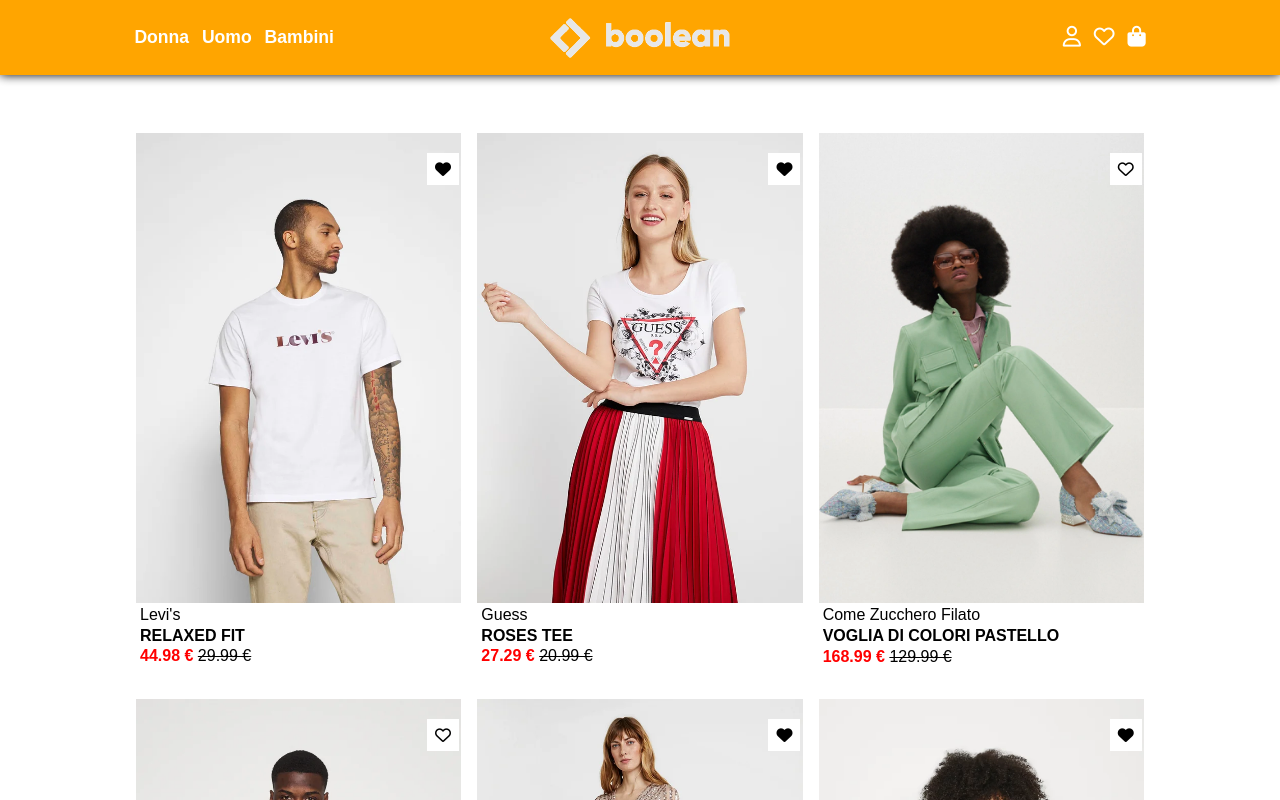
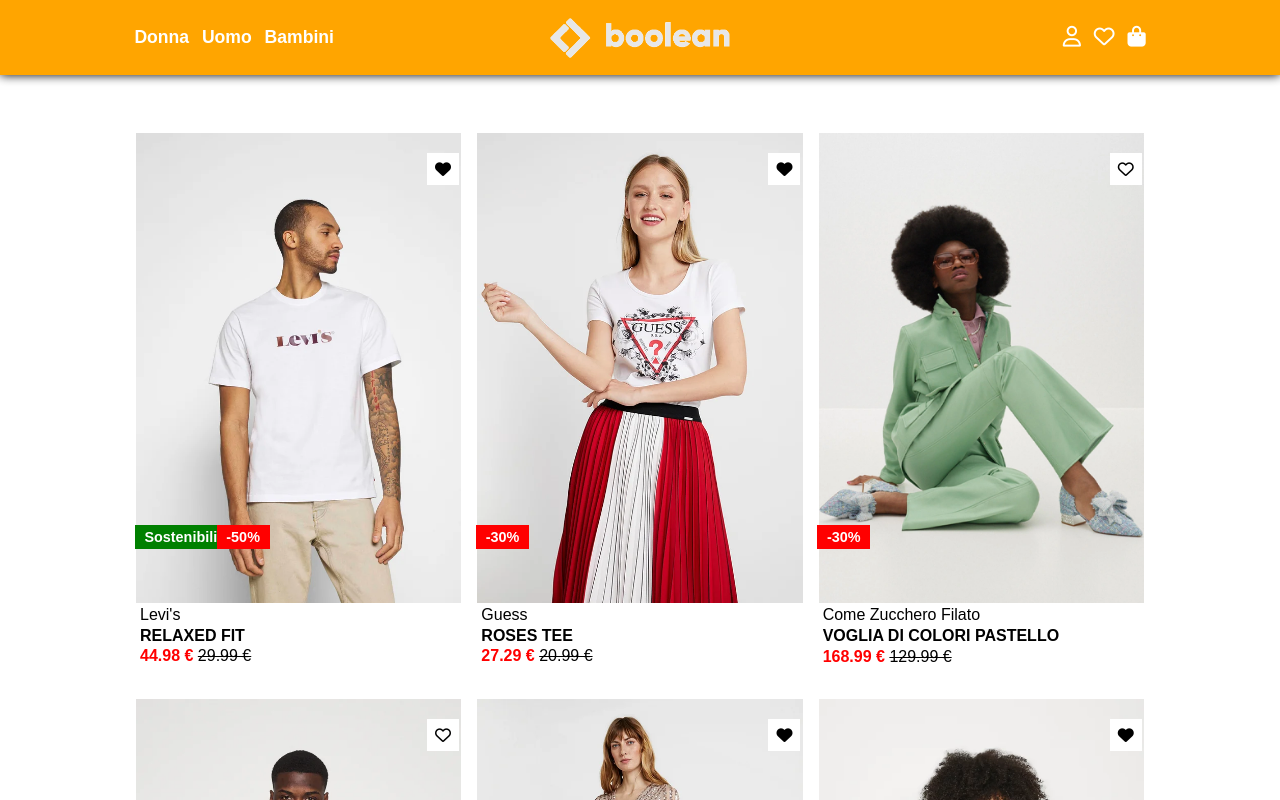
Before and after one commit to Carlo-Adile/vite-boolando, a Vue app: page / in a window 1280 px wide. Shown: the top 800 px of the page. Built offline with nearby package versions, Linux system fonts and the light colour scheme.

Commit message:
add badges

```diff
--- a/src/components/ProductCard.vue
+++ b/src/components/ProductCard.vue
@@ -53,6 +53,12 @@
         <p> {{ product.name }}</p>
         <p v-if="hasDiscount" class="discount-format"> <span style="color:red; font-weight: 600;">{{ discountedPrice }} €</span> <span style="text-decoration: line-through;">{{ product.price }} €</span></p>
         <p v-else> {{ product.price }} €</p>
+        <!-- badges -->
+        <div v-for="(badge, index) in product.badges" :key="index" class="card-badge" :style="{ left: `${2 + index * 24}%` }">
+
+          <p :class="{'sostenibilità-badge' : badge.type === 'tag', 'discount-badge' : badge.type === 'discount'}">{{ badge.value }}</p>
+
+        </div>
       </div>
     </div>
   </div>
@@ -61,17 +67,6 @@
 <style lang="scss" scoped>
 @use '../assets/scss/partials/variables' as *;
 @import '../assets/scss/partials/structure';
-/*  */
-.favorite-icon {
-  background-color: white;
-  position: absolute;
-  top: 5%;
-  right: 3%;
-
-  i {
-    margin: 8px;
-  }
-}
 
 .col-4 {
   @include flex-col-4;
@@ -103,4 +98,36 @@
     @include card-format;
   }
 }
+
+/* badge, icon */
+.favorite-icon {
+  background-color: white;
+  position: absolute;
+  top: 5%;
+  right: 3%;
+
+  i {
+    margin: 8px;
+  }
+}
+
+.card-badge{
+  position:absolute;
+  bottom:22%;
+  font-family: sans-serif;
+  color:white;
+  font-weight: 600;
+  font-size:0.9rem;
+
+  .sostenibilità-badge{
+    padding:0.6rem;
+    background-color: green;
+  }
+
+  .discount-badge{
+    padding:0.6rem;
+    background-color: red;
+  }
+}
+
 </style>
```
